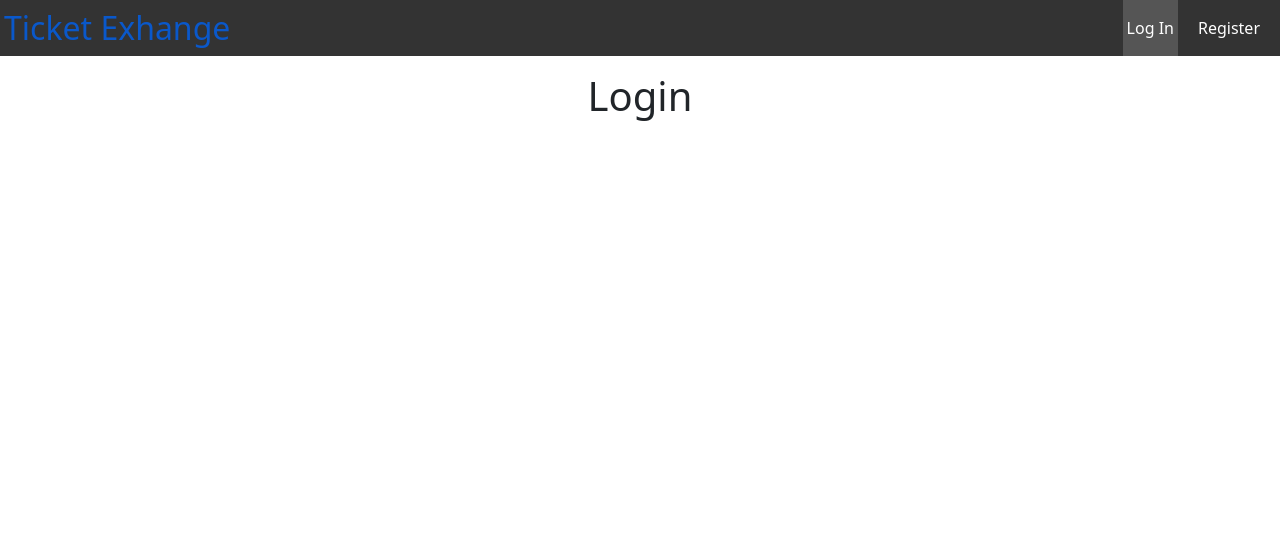
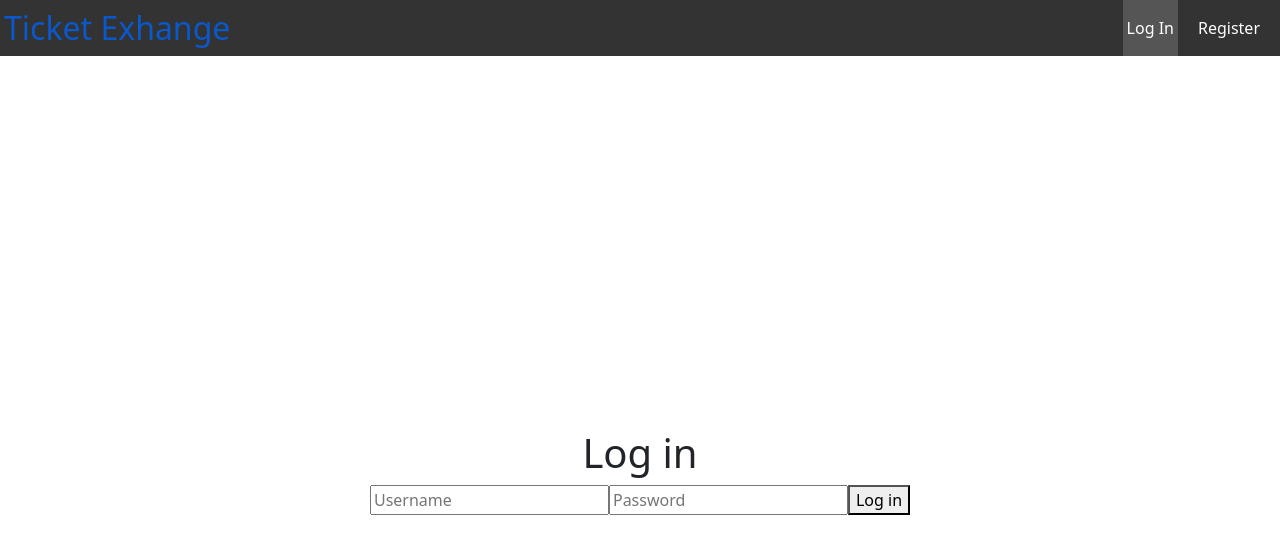
Before and after one commit to Ambi6125/Ticket-api-S3-frontend, a React (Vite) app: page /login in a window 1280 px wide. Shown: the top 554 px of the page. Built offline with nearby package versions, Linux system fonts and the light colour scheme.

Commit message:
setup for loggnig in

```diff
--- /dev/null
+++ b/src/components/DelegateButton.tsx
@@ -0,0 +1,12 @@
+import { ReactNode } from "react";
+
+interface DelegateButtonProps {
+    children: ReactNode;
+    delegate: (...args: any[]) => any;
+    buttonType?: "primary" | "secondary" | "waning"
+}
+
+
+export default function DelegateButton({ children, delegate, buttonType = "primary" }: DelegateButtonProps) {
+    return <button className={"button button-"+buttonType}>{children}</button>
+}
--- a/src/pages/account.tsx
+++ b/src/pages/account.tsx
@@ -1,5 +1,27 @@
+import "bootstrap/dist/css/bootstrap-grid.min.css"
+import DelegateButton from "../components/DelegateButton";
+
+
+function LogIn() {
+    return null;
+}
+
 export default function LoginPage(): JSX.Element {
-    return <h1>Login</h1>
+    return (
+        <>
+            <div className="d-flex align-items-center justify-content-center vh-100">
+                <div className="text-center">
+                    <h1>Log in</h1>
+                    <form>
+                        <input type="text" placeholder="Username" />
+                        <input type="password" placeholder="Password" />
+
+                        <DelegateButton buttonType="primary" delegate={LogIn}>Log in</DelegateButton>
+                    </form>
+                </div>
+            </div>
+        </>
+    );
 }
 
 export function RegisterPage(): JSX.Element {
```
Also changed, not shown: src/API/AccountAPI.ts (added, +22 -0 lines).
